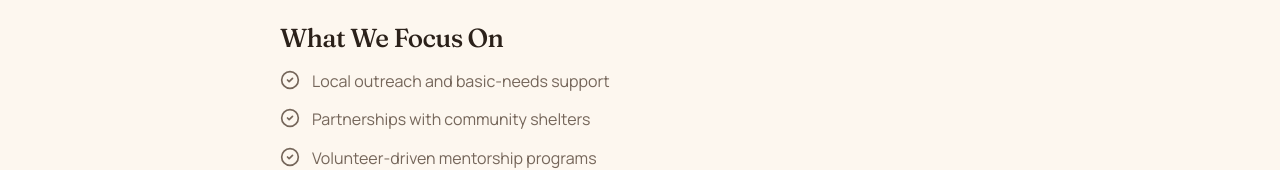
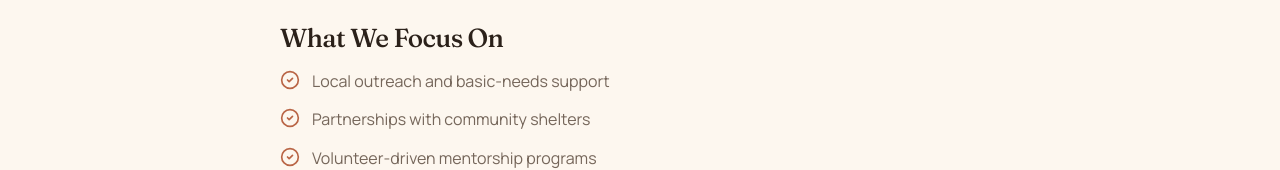
Before and after one commit to cherimedz/Kiara-s-Haven-Website, a Next.js app: page /cocos-haven in a window 1280 px wide. Shown: the part 638-808 px from the top of the page. Built offline with nearby package versions, Linux system fonts and the light colour scheme.

Commit message:
refactor: move shared haven template onto ink and brand tokens

```diff
--- a/app/components/SubOrgPage.jsx
+++ b/app/components/SubOrgPage.jsx
@@ -23,7 +23,7 @@ export default function SubOrgPage({ org }) {
         <ul className="space-y-3 mb-10">
           {org.focusAreas.map((area) => (
             <li key={area} className="flex items-start gap-3 text-mute">
-              <CheckCircle2 size={20} className="text-accent shrink-0 mt-0.5" />
+              <CheckCircle2 size={20} className="text-brand shrink-0 mt-0.5" />
               {area}
             </li>
           ))}
```
